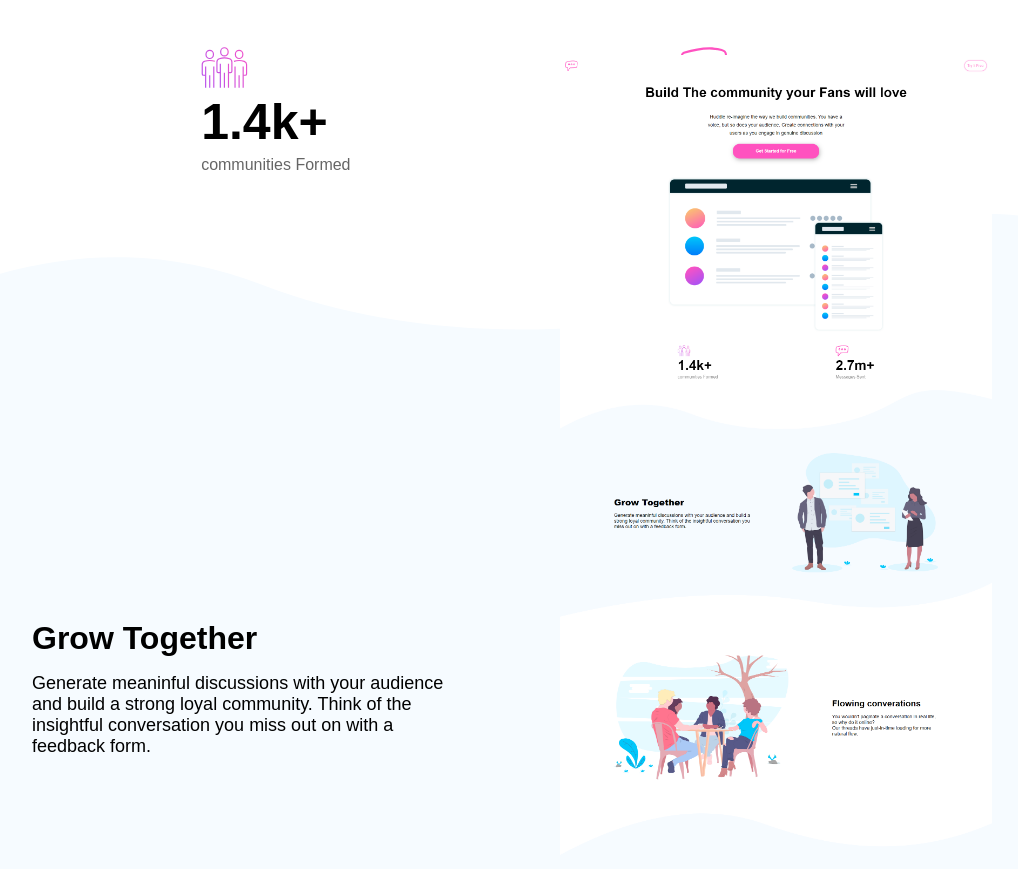
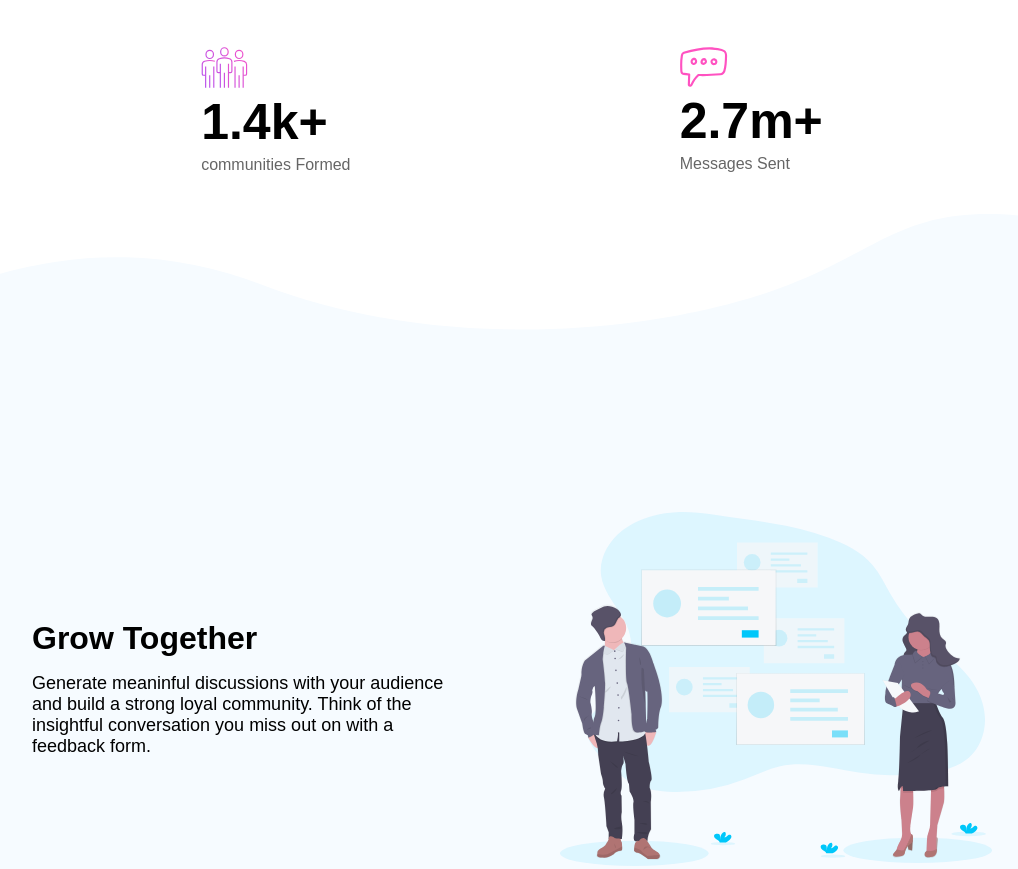
Before and after one commit to GodstimeNwabue/Huddle-landing-page-with-curved-section, a plain HTML site: page index.html in a window 1280 px wide. Shown: the part 913-1782 px from the top of the page, without its empty margins (128-1146 px from the left). Drawn offline with Linux system fonts and the light colour scheme.

Commit message:
Update index.html

```diff
--- a/index.html
+++ b/index.html
@@ -59,7 +59,7 @@
                 </p>
               </div>
               <div class="grow_box_right">
-                <img src="./results/huddle-desktop-outcome.png" alt="illustration-grow-together" />
+                <img src="./images/illustration-grow-together.svg" alt="illustration-grow-together" />
               </div>
         </div>
     </div>
```
